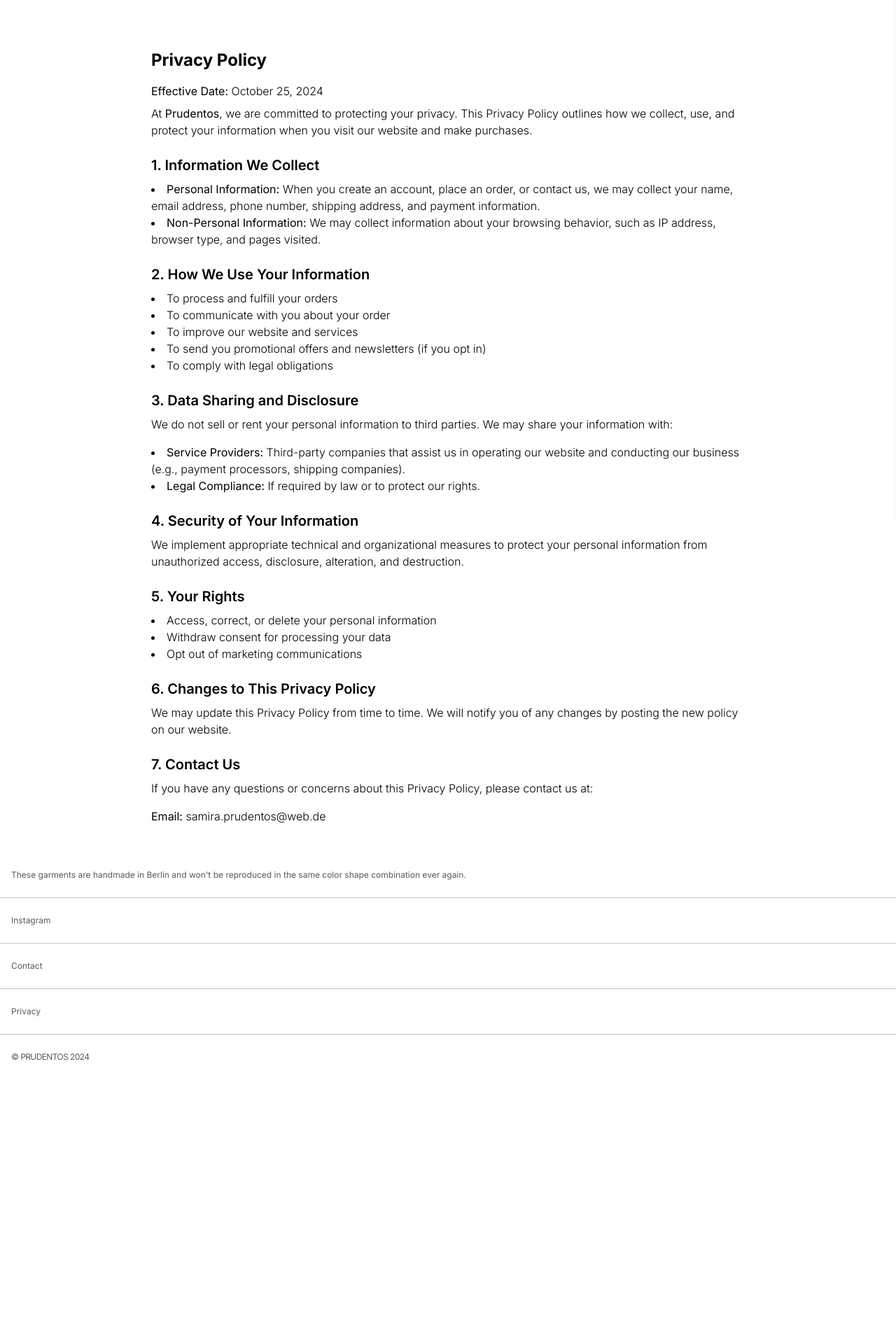
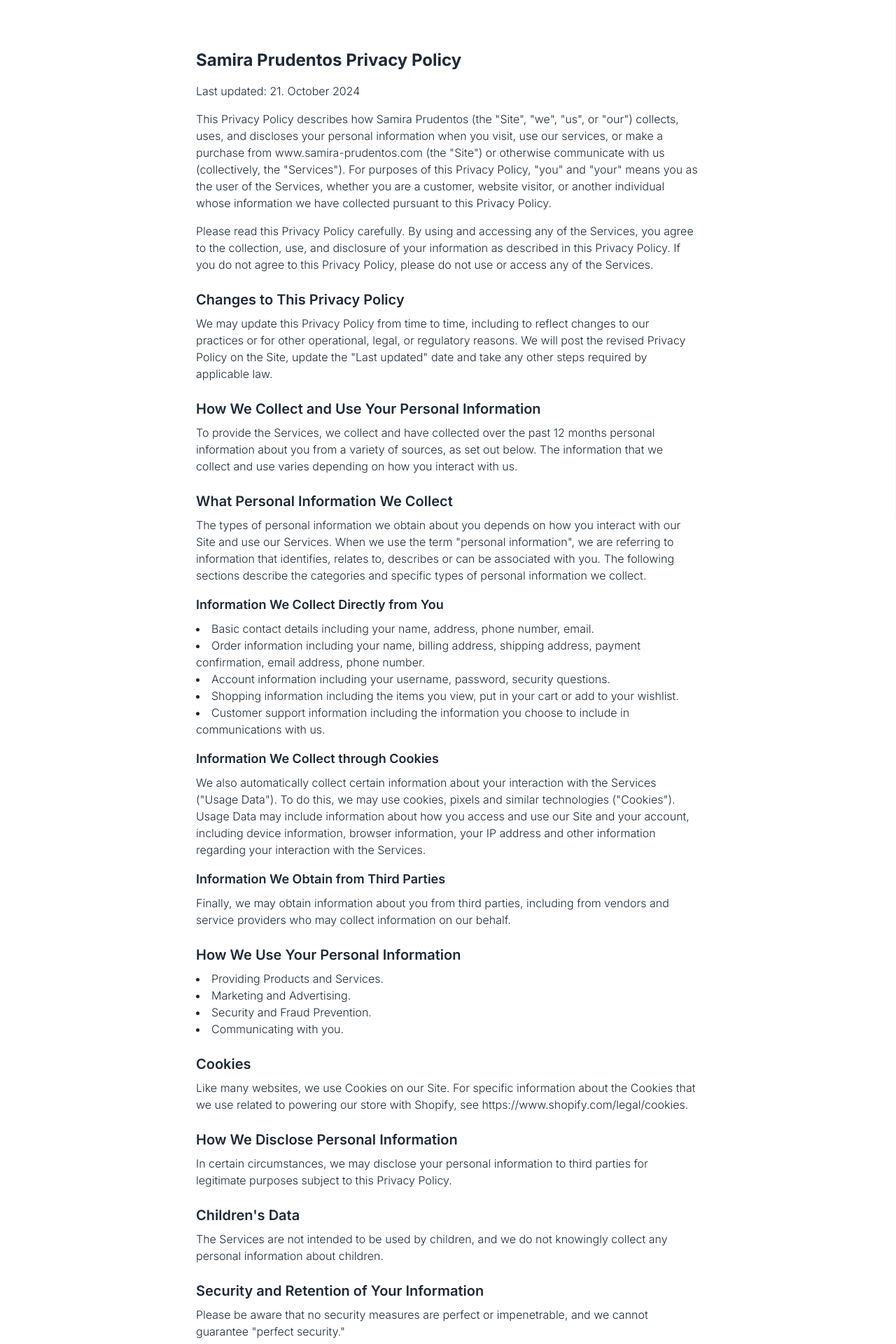
Before and after one commit to samira-lorene/prudentos-website, a Next.js app: page /privacy in a window 1280 px wide. Shown: the part 60-1980 px from the top of the page at 70% size. Before the commit the page ends 1602 px from the top, so only its background shows below. Built offline with nearby package versions, Linux system fonts and the light colour scheme; no server answers.

Commit message:
privacy policy

```diff
--- a/app/privacy/page.tsx
+++ b/app/privacy/page.tsx
@@ -2,96 +2,173 @@
 
 export default function PrivacyPolicy() {
   return (
-    // <div>TODO: generate shopify PrivacyPolicy</div>
-    <div className="max-w-4xl mt-16 md:mt-4 mx-auto p-6 font-light">
-      <h1 className="text-2xl font-bold mb-4">Privacy Policy</h1>
-      <p className="mb-2">
-        <strong>Effective Date:</strong> October 25, 2024
+    <div className="max-w-3xl mt-16 md:mt-4 mx-auto p-6 font-light text-gray-800">
+      <h1 className="text-2xl font-bold mb-4">
+        Samira Prudentos Privacy Policy
+      </h1>
+      <p className="mb-4">Last updated: 21. October 2024</p>
+
+      <p className="mb-4">
+        This Privacy Policy describes how Samira Prudentos (the "Site", "we",
+        "us", or "our") collects, uses, and discloses your personal information
+        when you visit, use our services, or make a purchase from
+        www.samira-prudentos.com (the "Site") or otherwise communicate with us
+        (collectively, the "Services"). For purposes of this Privacy Policy,
+        "you" and "your" means you as the user of the Services, whether you are
+        a customer, website visitor, or another individual whose information we
+        have collected pursuant to this Privacy Policy.
       </p>
+
       <p className="mb-4">
-        At <strong>Prudentos</strong>, we are committed to protecting your
-        privacy. This Privacy Policy outlines how we collect, use, and protect
-        your information when you visit our website and make purchases.
+        Please read this Privacy Policy carefully. By using and accessing any of
+        the Services, you agree to the collection, use, and disclosure of your
+        information as described in this Privacy Policy. If you do not agree to
+        this Privacy Policy, please do not use or access any of the Services.
       </p>
 
       <h2 className="text-xl font-semibold mt-6 mb-2">
-        1. Information We Collect
+        Changes to This Privacy Policy
       </h2>
+      <p className="mb-4">
+        We may update this Privacy Policy from time to time, including to
+        reflect changes to our practices or for other operational, legal, or
+        regulatory reasons. We will post the revised Privacy Policy on the Site,
+        update the "Last updated" date and take any other steps required by
+        applicable law.
+      </p>
+
+      <h2 className="text-xl font-semibold mt-6 mb-2">
+        How We Collect and Use Your Personal Information
+      </h2>
+      <p className="mb-4">
+        To provide the Services, we collect and have collected over the past 12
+        months personal information about you from a variety of sources, as set
+        out below. The information that we collect and use varies depending on
+        how you interact with us.
+      </p>
+
+      <h2 className="text-xl font-semibold mt-6 mb-2">
+        What Personal Information We Collect
+      </h2>
+      <p className="mb-4">
+        The types of personal information we obtain about you depends on how you
+        interact with our Site and use our Services. When we use the term
+        "personal information", we are referring to information that identifies,
+        relates to, describes or can be associated with you. The following
+        sections describe the categories and specific types of personal
+        information we collect.
+      </p>
+
+      <h3 className="text-lg font-semibold mt-4 mb-2">
+        Information We Collect Directly from You
+      </h3>
       <ul className="list-disc list-inside mb-4">
         <li>
-          <strong>Personal Information:</strong> When you create an account,
-          place an order, or contact us, we may collect your name, email
-          address, phone number, shipping address, and payment information.
+          Basic contact details including your name, address, phone number,
+          email.
         </li>
         <li>
-          <strong>Non-Personal Information:</strong> We may collect information
-          about your browsing behavior, such as IP address, browser type, and
-          pages visited.
+          Order information including your name, billing address, shipping
+          address, payment confirmation, email address, phone number.
+        </li>
+        <li>
+          Account information including your username, password, security
+          questions.
+        </li>
+        <li>
+          Shopping information including the items you view, put in your cart or
+          add to your wishlist.
+        </li>
+        <li>
+          Customer support information including the information you choose to
+          include in communications with us.
         </li>
       </ul>
 
+      <h3 className="text-lg font-semibold mt-4 mb-2">
+        Information We Collect through Cookies
+      </h3>
+      <p className="mb-4">
+        We also automatically collect certain information about your interaction
+        with the Services ("Usage Data"). To do this, we may use cookies, pixels
+        and similar technologies ("Cookies"). Usage Data may include information
+        about how you access and use our Site and your account, including device
+        information, browser information, your IP address and other information
+        regarding your interaction with the Services.
+      </p>
+
+      <h3 className="text-lg font-semibold mt-4 mb-2">
+        Information We Obtain from Third Parties
+      </h3>
+      <p className="mb-4">
+        Finally, we may obtain information about you from third parties,
+        including from vendors and service providers who may collect information
+        on our behalf.
+      </p>
+
       <h2 className="text-xl font-semibold mt-6 mb-2">
-        2. How We Use Your Information
+        How We Use Your Personal Information
       </h2>
       <ul className="list-disc list-inside mb-4">
-        <li>To process and fulfill your orders</li>
-        <li>To communicate with you about your order</li>
-        <li>To improve our website and services</li>
-        <li>To send you promotional offers and newsletters (if you opt in)</li>
-        <li>To comply with legal obligations</li>
+        <li>Providing Products and Services.</li>
+        <li>Marketing and Advertising.</li>
+        <li>Security and Fraud Prevention.</li>
+        <li>Communicating with you.</li>
       </ul>
 
+      <h2 className="text-xl font-semibold mt-6 mb-2">Cookies</h2>
+      <p className="mb-4">
+        Like many websites, we use Cookies on our Site. For specific information
+        about the Cookies that we use related to powering our store with
+        Shopify, see https://www.shopify.com/legal/cookies.
+      </p>
+
       <h2 className="text-xl font-semibold mt-6 mb-2">
-        3. Data Sharing and Disclosure
+        How We Disclose Personal Information
       </h2>
       <p className="mb-4">
-        We do not sell or rent your personal information to third parties. We
-        may share your information with:
+        In certain circumstances, we may disclose your personal information to
+        third parties for legitimate purposes subject to this Privacy Policy.
       </p>
+
+      <h2 className="text-xl font-semibold mt-6 mb-2">Children's Data</h2>
+      <p className="mb-4">
+        The Services are not intended to be used by children, and we do not
+        knowingly collect any personal information about children.
+      </p>
+
+      <h2 className="text-xl font-semibold mt-6 mb-2">
+        Security and Retention of Your Information
+      </h2>
+      <p className="mb-4">
+        Please be aware that no security measures are perfect or impenetrable,
+        and we cannot guarantee "perfect security."
+      </p>
+
+      <h2 className="text-xl font-semibold mt-6 mb-2">
+        Your Rights and Choices
+      </h2>
       <ul className="list-disc list-inside mb-4">
-        <li>
-          <strong>Service Providers:</strong> Third-party companies that assist
-          us in operating our website and conducting our business (e.g., payment
-          processors, shipping companies).
-        </li>
-        <li>
-          <strong>Legal Compliance:</strong> If required by law or to protect
-          our rights.
-        </li>
+        <li>Right to Access / Know.</li>
+        <li>Right to Delete.</li>
+        <li>Right to Correct.</li>
+        <li>Right of Portability.</li>
       </ul>
 
-      <h2 className="text-xl font-semibold mt-6 mb-2">
-        4. Security of Your Information
-      </h2>
+      <h2 className="text-xl font-semibold mt-6 mb-2">Complaints</h2>
       <p className="mb-4">
-        We implement appropriate technical and organizational measures to
-        protect your personal information from unauthorized access, disclosure,
-        alteration, and destruction.
+        If you have complaints about how we process your personal information,
+        please contact us using the contact details provided below.
       </p>
 
-      <h2 className="text-xl font-semibold mt-6 mb-2">5. Your Rights</h2>
-      <ul className="list-disc list-inside mb-4">
-        <li>Access, correct, or delete your personal information</li>
-        <li>Withdraw consent for processing your data</li>
-        <li>Opt out of marketing communications</li>
-      </ul>
-
-      <h2 className="text-xl font-semibold mt-6 mb-2">
-        6. Changes to This Privacy Policy
-      </h2>
-      <p className="mb-4">
-        We may update this Privacy Policy from time to time. We will notify you
-        of any changes by posting the new policy on our website.
-      </p>
-
-      <h2 className="text-xl font-semibold mt-6 mb-2">7. Contact Us</h2>
-      <p className="mb-4">
-        If you have any questions or concerns about this Privacy Policy, please
-        contact us at:
-      </p>
-      <p className="mb-4">
-        <strong>Email:</strong>{" "}
-        <a href="mailto:samira.prudentos@web.de">samira.prudentos@web.de</a>
+      <h2 className="text-xl font-semibold mt-6 mb-2">Contact</h2>
+      <p>
+        Should you have any questions about our privacy practices or this
+        Privacy Policy, please email us at{" "}
+        <a href="mailto:samira.prudentos@web.de" className="text-blue-500">
+          samira.prudentos@web.de
+        </a>{" "}
+        or contact us at Gethsemanestraße 7, Berlin, Berlin, 10437, Germany.
       </p>
     </div>
   );
--- a/components/SizeGuide.tsx
+++ b/components/SizeGuide.tsx
@@ -10,9 +10,43 @@
 }) {
   // TODO: get static size chart
 
+  {
+    /*
+    Königsblau
+Wasserfall Kleid Brust jede Größe
+Tailie 77 cm
+Hüfte 91cm
+
+Viscose 70%
+Polyester 30%
+
+
+Kleid Türkis
+76 cm Brust
+68 cmTaille
+88 cm Hüfte
+Stoff ist dehnbar
+
+Nylon 60%
+Viscose 30%
+Lcyra 10%
+
+
+2 teiler
+Brust verställbar
+72cm Tailie
+90cm Hüfte
+
+Viscose 70%
+Polyester 30%
+
+Alles mit Handwäsche waschen
+    */
+  }
+
   return (
     <div
-      className={`fixed top-0 flex flex-col px-8 py-6 right-0 w-screen md:w-5/12 bg-white h-full shadow-sm md:border-l transition-transform transform duration-700 ${
+      className={`fixed top-0 flex flex-col px-8 py-6 right-0 w-screen md:w-5/12 bg-white h-screen shadow-sm md:border-l transition-transform transform duration-700 ${
         openModal ? "translate-x-0" : "translate-x-full"
       }`}
       style={{ zIndex: openModal ? 1000 : 50 }} // Increase z-index when sidebar is open
```
